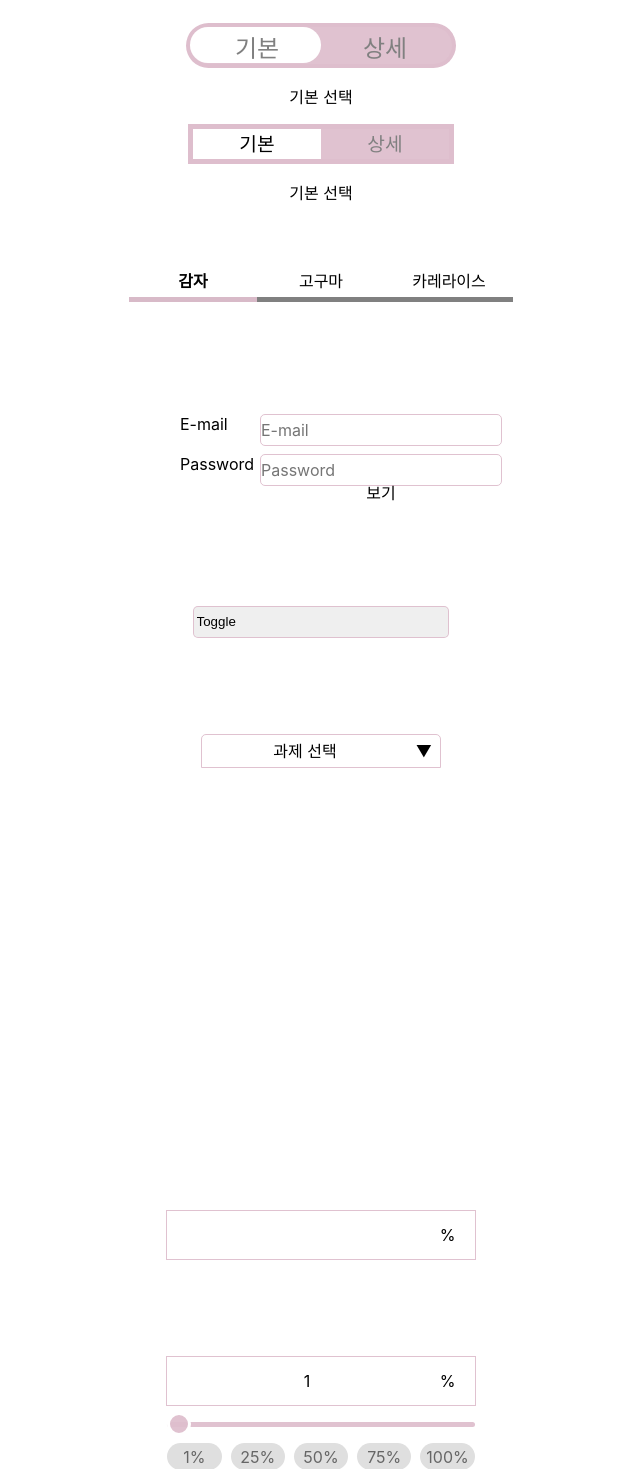
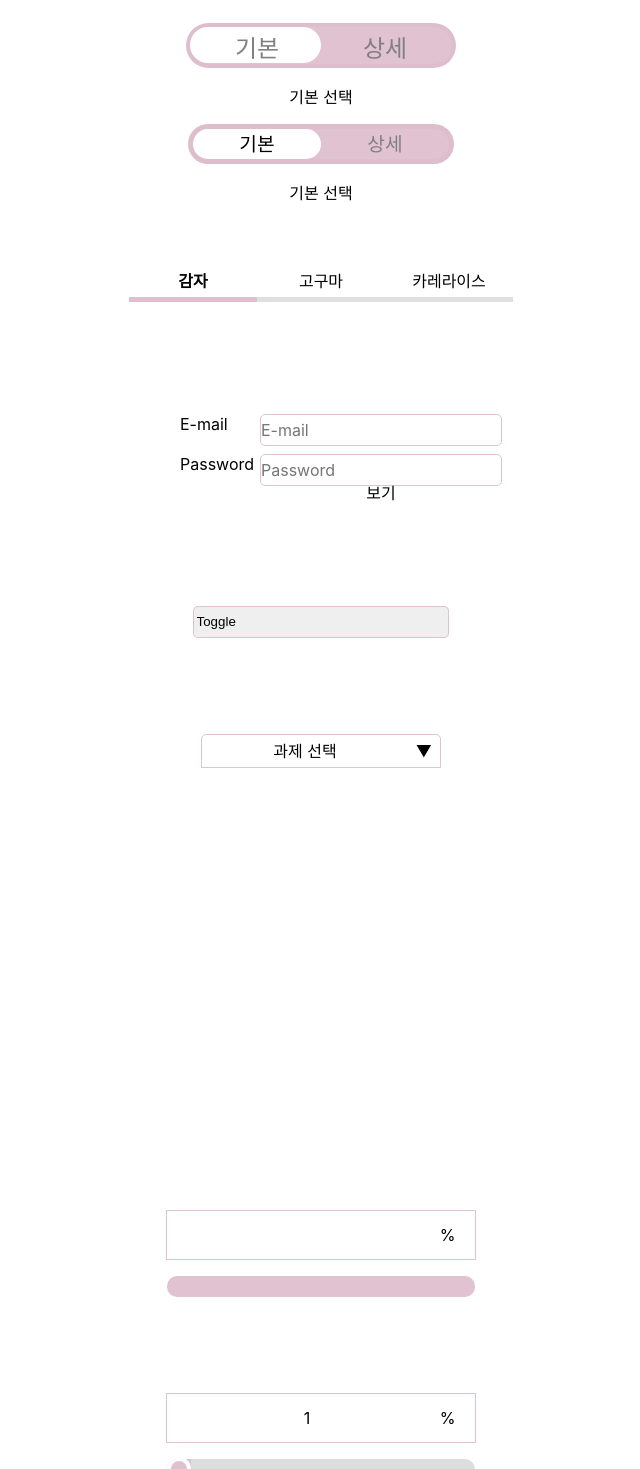
Before and after one commit to allie1125/wanted_pre_onboarding, a React (Create React App) app: page / in a window 1280 px wide. Shown: the part 121-1590 px from the top of the page, without its empty margins (319-959 px from the left). Built offline with nearby package versions, Linux system fonts and the light colour scheme.

Commit message:
[MOD] 슬라이더 CSS수정

```diff
--- a/src/style.scss
+++ b/src/style.scss
@@ -49,8 +49,10 @@ $theme_color: rgba(222, 190, 205, 0.934);
   margin: 0 auto;
   border: 5px solid $theme_color;
   height: 30px;
+  border-radius: 2rem;
   cursor: pointer;
   .toggle_button {
+    border-radius: 2rem;
     background-color: #fff;
     width: 10%;
     height: inherit;
@@ -101,7 +103,7 @@ $theme_color: rgba(222, 190, 205, 0.934);
   .bottom_bar {
     width: 30%;
     margin: 0 auto;
-    border-bottom: 5px solid gray;
+    border-bottom: 5px solid #dfdfdf;
     min-width: 15rem;
 
     .inner_bar {
@@ -259,10 +261,10 @@ $theme_color: rgba(222, 190, 205, 0.934);
     cursor: pointer;
 
     .line {
-      all: unset;
+      // all: unset;
       margin: 0 auto;
       width: 24% !important;
-      height: 0.3rem;
+      height: 1.3rem;
       background-color: $theme_color;
       margin-top: 1rem;
       border-radius: 10px;
@@ -288,14 +290,26 @@ $theme_color: rgba(222, 190, 205, 0.934);
     }
   }
 
+  input[type="range"] {
+    -webkit-appearance: none;
+    position: relative;
+    overflow: hidden;
+    cursor: pointer;
+  }
+
+  //슬라이더커서
   input[type="range"]::-webkit-slider-thumb {
     -webkit-appearance: none;
     width: 1.5rem;
     height: 1.5rem;
-    border-radius: 15px;
     background: $theme_color;
-    border: 3px solid #fff;
+    border-radius: 2rem;
+    border: 0.3rem solid #fff;
     cursor: pointer;
-    // box-shadow: -100vw 0 0 100vw dodgerblue;
+    box-shadow: -100vw 0 0 100vw $theme_color;
+  }
+
+  ::-webkit-slider-runnable-track {
+    background: #ddd;
   }
 }
```
